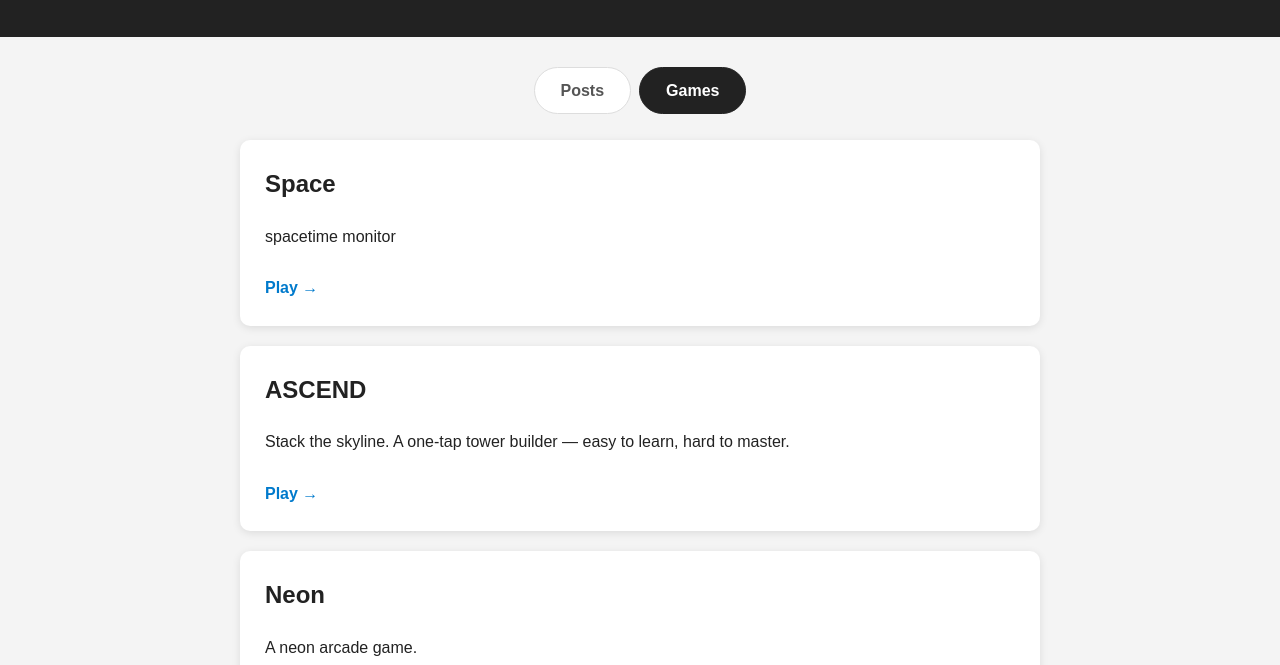
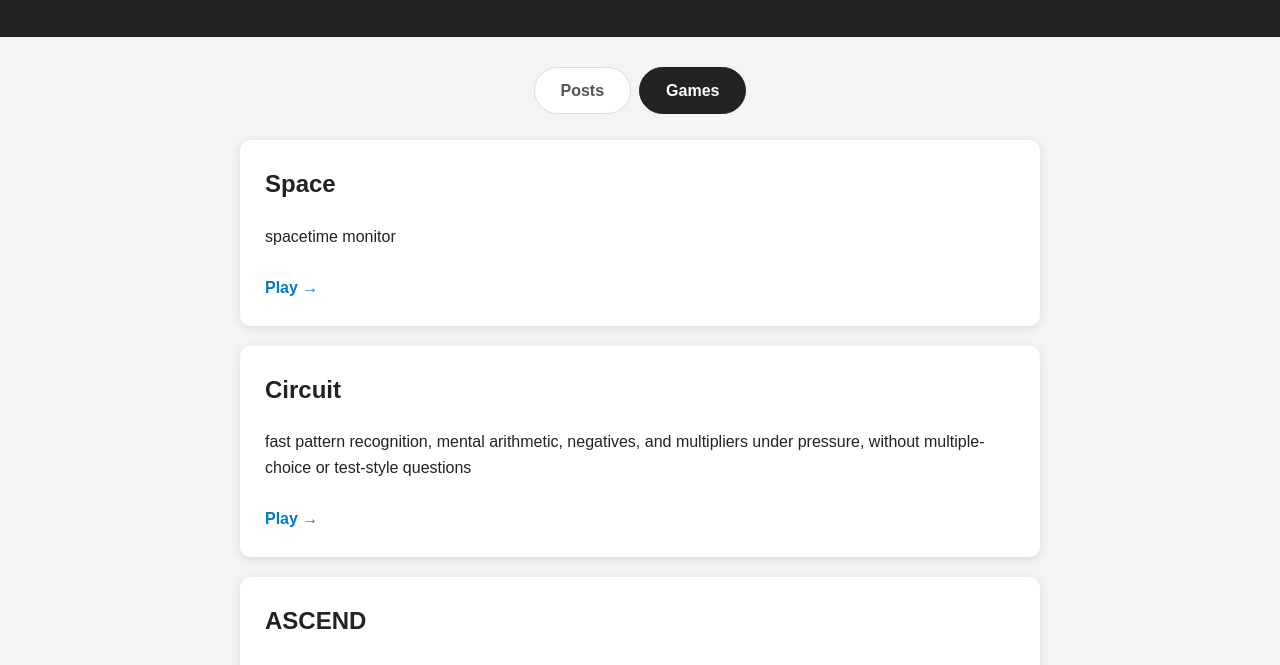
Before and after one commit to moamlrh/moamlrh.github.io, a plain HTML site: page index.html in a window 1280 px wide. Both pictures are taken after a click on the tab "Games". Shown: the part 128-793 px from the top of the page. Drawn offline with Linux system fonts and the light colour scheme.

Commit message:
circuit.html

```diff
--- a/index.html
+++ b/index.html
@@ -112,6 +112,13 @@
         <p>spacetime monitor</p>
         <a class="link" href="games/spacetime.html">Play →</a>
       </article>
+
+      <article class="card">
+        <h2>Circuit</h2>
+        <p>fast pattern recognition, mental arithmetic, negatives, and multipliers under pressure, without multiple-choice or test-style questions</p>
+        <a class="link" href="games/circuit.html">Play →</a>
+      </article>
+
       <article class="card">
         <h2>ASCEND</h2>
         <p>Stack the skyline. A one-tap tower builder — easy to learn, hard to master.</p>
```
